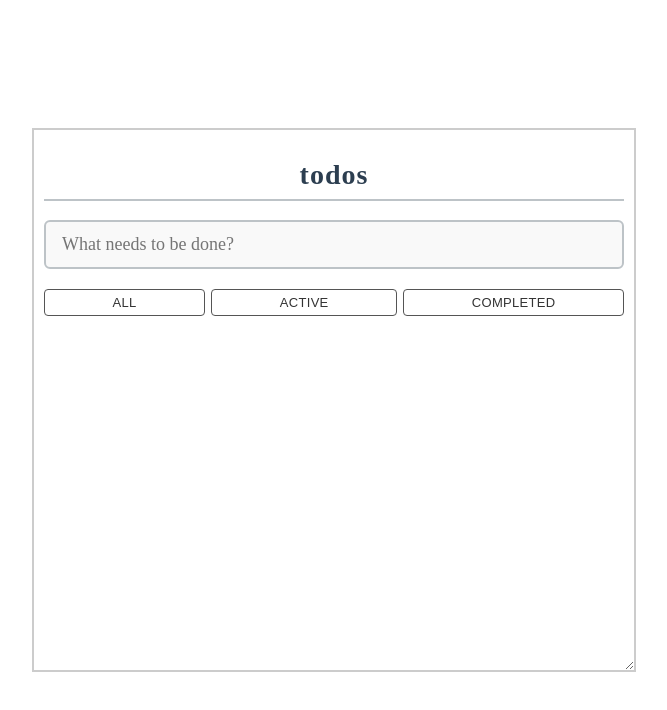
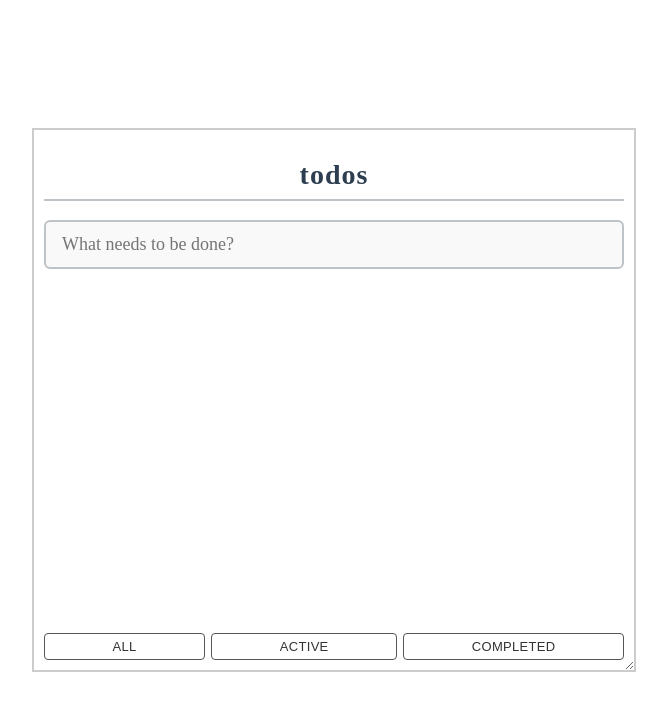
Before and after one commit to Stadionova/mindbox_test, a React (Create React App) app: page / in a window 1280 px wide. Shown: the top 710 px of the page, without its empty margins (306-973 px from the left). Built offline with nearby package versions, Linux system fonts and the light colour scheme.

Commit message:
fixed styles of bottom filter buttons

```diff
--- a/src/entities/ToDoItemsList/ToDoItemsList.module.scss
+++ b/src/entities/ToDoItemsList/ToDoItemsList.module.scss
@@ -1,5 +1,4 @@
 .list {
-  max-height: 330px;
   overflow-y: auto;
   margin-bottom: 10px;
   flex-grow: 1;
--- a/src/features/Filters/Filters.module.scss
+++ b/src/features/Filters/Filters.module.scss
@@ -4,6 +4,7 @@
   bottom: 0;
   background-color: #fff;
   z-index: 1;
+  margin-top: auto;
 
   button {
     margin-right: 6px;
--- a/src/pages/Main/Main.module.scss
+++ b/src/pages/Main/Main.module.scss
@@ -11,6 +11,8 @@
     overflow: auto;
     border: 2px solid #ccc;
     position: relative;
+    display: flex;
+    flex-direction: column;
 
     .main {
       width: 100%;
@@ -20,6 +22,7 @@
       display: flex;
       flex-direction: column;
       height: 100%;
+      flex-grow: 1;
     }
   }
 }
```
